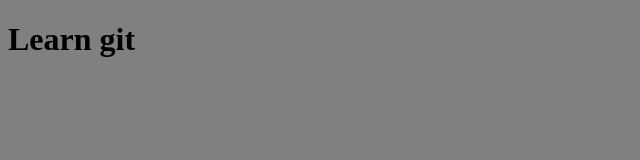
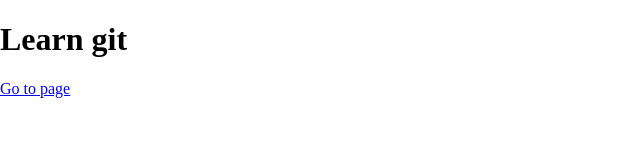
Before and after one commit to eremina-official/git-learn, a plain HTML site: page index.html in a window 1280 px wide. Shown: the whole page, without its empty margins (0-640 px from the left). Drawn offline with Linux system fonts and the light colour scheme.

Commit message:
added second page

```diff
--- a/index.html
+++ b/index.html
@@ -6,6 +6,6 @@
 </head>
 <body>
   <h1>Learn git</h1>
-  <p></p>
+  <p><a href="pages/page.html">Go to page</a></p>
 </body>
 </html>
--- /dev/null
+++ b/pages/stylesheet-page.css
@@ -0,0 +1,3 @@
+h1 {
+  margin: 20px;
+}
--- a/stylesheet.css
+++ b/stylesheet.css
@@ -1,3 +1,4 @@
 body {
-  background-color: gray;
+  margin: 0;
+  padding: 0;
 }
```
Also changed, not shown: pages/page.html (added, +11 -0 lines).
